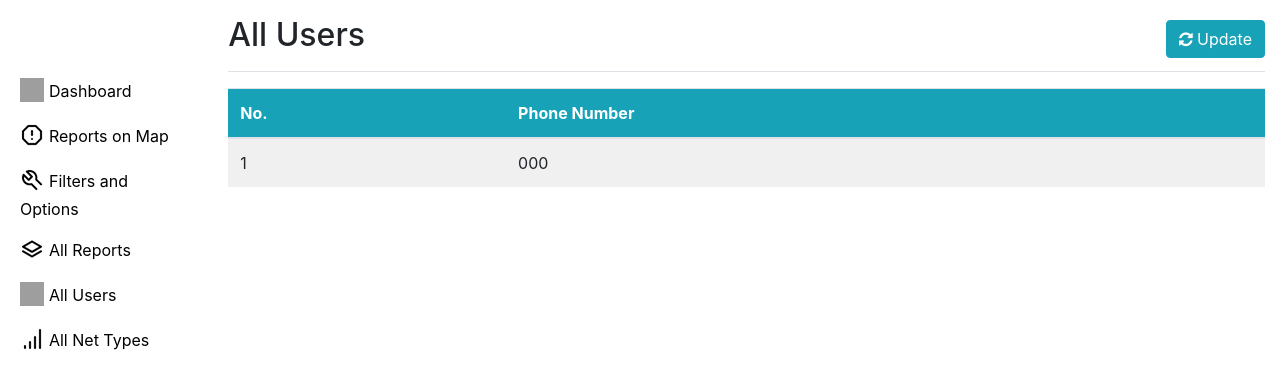
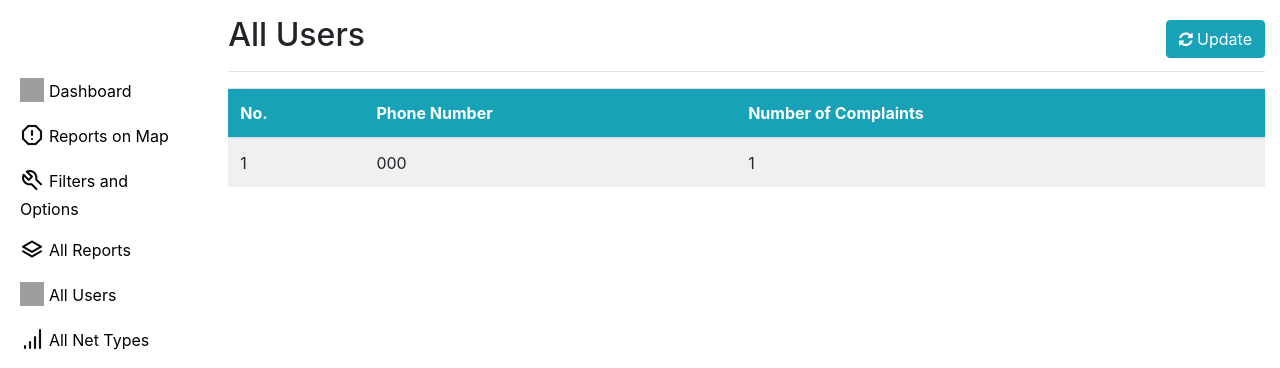
Before and after one commit to amiiitis74/myWebApp-MTN, a PHP site: page /view_allUsers.php in a window 1280 px wide. Shown: the part 57-425 px from the top of the page. Run offline with PHP 8.4, Linux system fonts and the light colour scheme; tables that the repository leaves empty or names only in its code hold one stand-in row (values such as "Sample post"); grey boxes are pictures that could not be loaded.

Commit message:
all users query  and icons.
all users query updated, Icons of dashboard updated.

```diff
--- a/edit_status.php
+++ b/edit_status.php
@@ -47,6 +47,8 @@
                         <div class="col-md-6">
                             <div class="card" >
                               <div class="card-body">
+                                <h5 class="card-title">Complaint id:</h5>
+                                <p class="card-text"><?php echo $rows['id'];?></p>
                                 <h5 class="card-title">Title:</h5>
                                 <p class="card-text"><?php echo $rows['title'];?></p>
                                 <h5 class="card-title">Content:</h5>
--- a/index.php
+++ b/index.php
@@ -23,7 +23,7 @@
                                 <div class="card-body">
                                     <div class="row">
                                         <div class="col-sm-4">
-                                            <img src="img/png96/exclamation-mark-1214332.png">
+                                            <img src="img/png96/layer-1214322.png">
                                         </div>
                                         <div class="col-sm-8" style="padding-top:3%;padding-bottom:3%">
                                             <?php $run_re=mysqli_query($conn,"SELECT count(*) FROM complaints");
@@ -87,7 +87,7 @@
                                 <div class="card-body">
                                     <div class="row">
                                         <div class="col-sm-4">
-                                            <img src="img/png96/cancel-1214345.png">
+                                            <img src="img/png96/exclamation-mark-1214332.png">
                                         </div>
                                         <div class="col-sm-8" style="padding-top:3%;padding-bottom:3%">
                                             <?php $run_re=mysqli_query($conn,"SELECT count(*) FROM complaints WHERE status !='checked'");
--- a/view_allUsers.php
+++ b/view_allUsers.php
@@ -20,6 +20,7 @@
                             <tr>
                                 <th>No.</th>
                                 <th>Phone Number</th>
+                                <th>Number of Complaints</th>
                             </tr>
                         </thead>
                         <tbody>
@@ -27,10 +28,14 @@
                                 $sel_sql="SELECT * FROM users";
                                 $run = mysqli_query($conn,$sel_sql);
                                 while($rows = mysqli_fetch_assoc($run)){
+                                    $count_q="SELECT count(*) FROM complaints AS c WHERE c.user_id = '$rows[id]'";
+                                    $run_count_q=mysqli_query($conn,$count_q);
+                                    $number_rows=mysqli_fetch_array($run_count_q);
                                         echo '
                                         <tr>
                                             <td>'.$rows['id'].'</td>
                                             <td>'.$rows['tel_number'].'</td>
+                                            <td>'.$number_rows[0].'</td>
                                         </tr>
                                         ';
                                 }
--- a/view_profile.php
+++ b/view_profile.php
@@ -21,13 +21,11 @@
                         while($adrows = mysqli_fetch_assoc($run_ad)){ echo '
                     <div class="card">
                         <div class="card-header" style="background-color:#17A2B8;color:white;">
-                        Admin'.$adrows['id'].'
+                        <span>Admin'.$adrows['id'].'</span>
                         </div>
                         <div class="card-body">
                             <table class="table">
                                 <tbody>
-
-
                                     <tr>
                                         <td> Name </td>
                                         <td>  </td>
@@ -40,8 +38,6 @@
                                         <td> Email Address </td>
                                         <td>'.$adrows['email'].'</td>
                                     </tr>
-
-
                                 </tbody>
                             </table>
                         </div>
```
Lines whose indentation alone changed are shown as unchanged.
